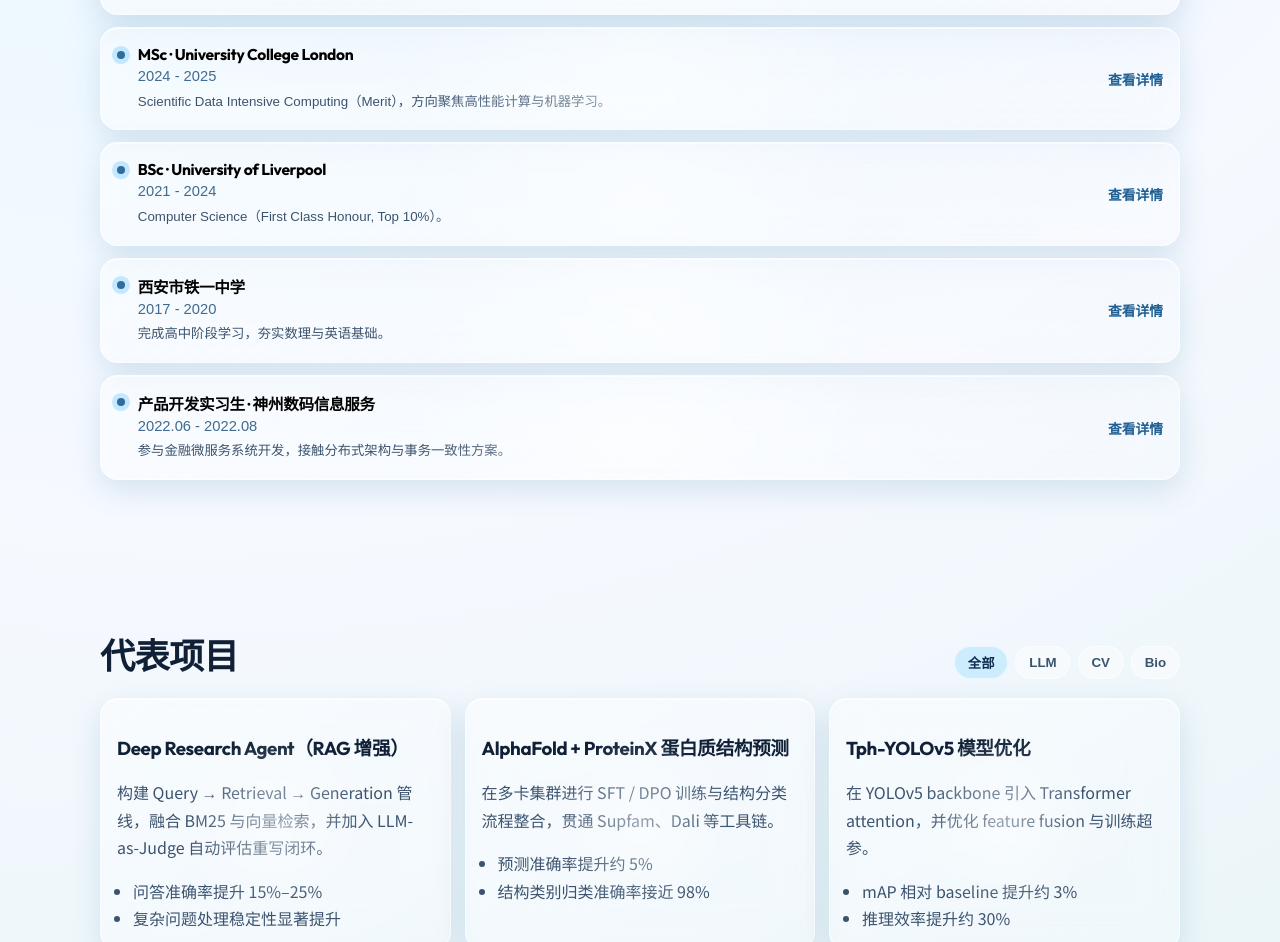
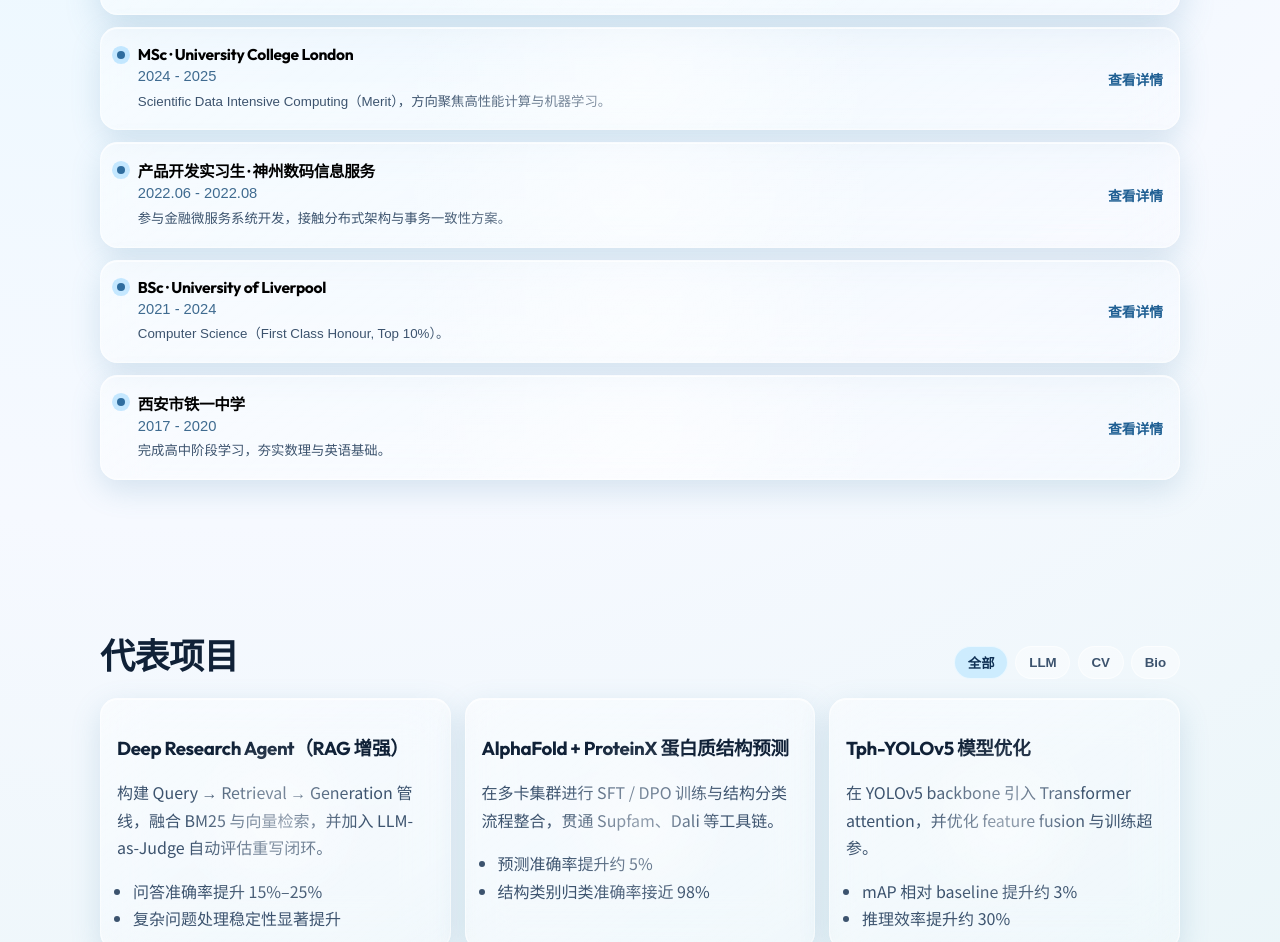
Before and after one commit to HHFBM/self_website, a Vue app: page / in a window 1280 px wide. Shown: the part 1576-2518 px from the top of the page. Built offline with nearby package versions, Linux system fonts and the light colour scheme.

Commit message:
Reorder timeline so high school appears at bottom

```diff
--- a/src/App.vue
+++ b/src/App.vue
@@ -122,6 +122,17 @@ const experiences = [
     ],
   },
   {
+    id: 'exp-4',
+    role: '产品开发实习生 · 神州数码信息服务',
+    time: '2022.06 - 2022.08',
+    summary: '参与金融微服务系统开发，接触分布式架构与事务一致性方案。',
+    details: [
+      '基于 Dubbo / Spring Cloud 参与业务模块与接口开发。',
+      '学习服务注册发现、负载均衡与 Redis 缓存优化策略。',
+      '理解 TCC / SAGA / XA 等分布式事务机制在业务中的取舍。',
+    ],
+  },
+  {
     id: 'exp-3',
     role: 'BSc · University of Liverpool',
     time: '2021 - 2024',
@@ -141,17 +152,6 @@ const experiences = [
       '建立系统化学习习惯与长期目标管理能力。',
       '在理科与英语学习中形成较好的逻辑分析与表达能力。',
       '为后续计算机与数据科学方向学习打下基础。',
-    ],
-  },
-  {
-    id: 'exp-4',
-    role: '产品开发实习生 · 神州数码信息服务',
-    time: '2022.06 - 2022.08',
-    summary: '参与金融微服务系统开发，接触分布式架构与事务一致性方案。',
-    details: [
-      '基于 Dubbo / Spring Cloud 参与业务模块与接口开发。',
-      '学习服务注册发现、负载均衡与 Redis 缓存优化策略。',
-      '理解 TCC / SAGA / XA 等分布式事务机制在业务中的取舍。',
     ],
   },
 ]
```
